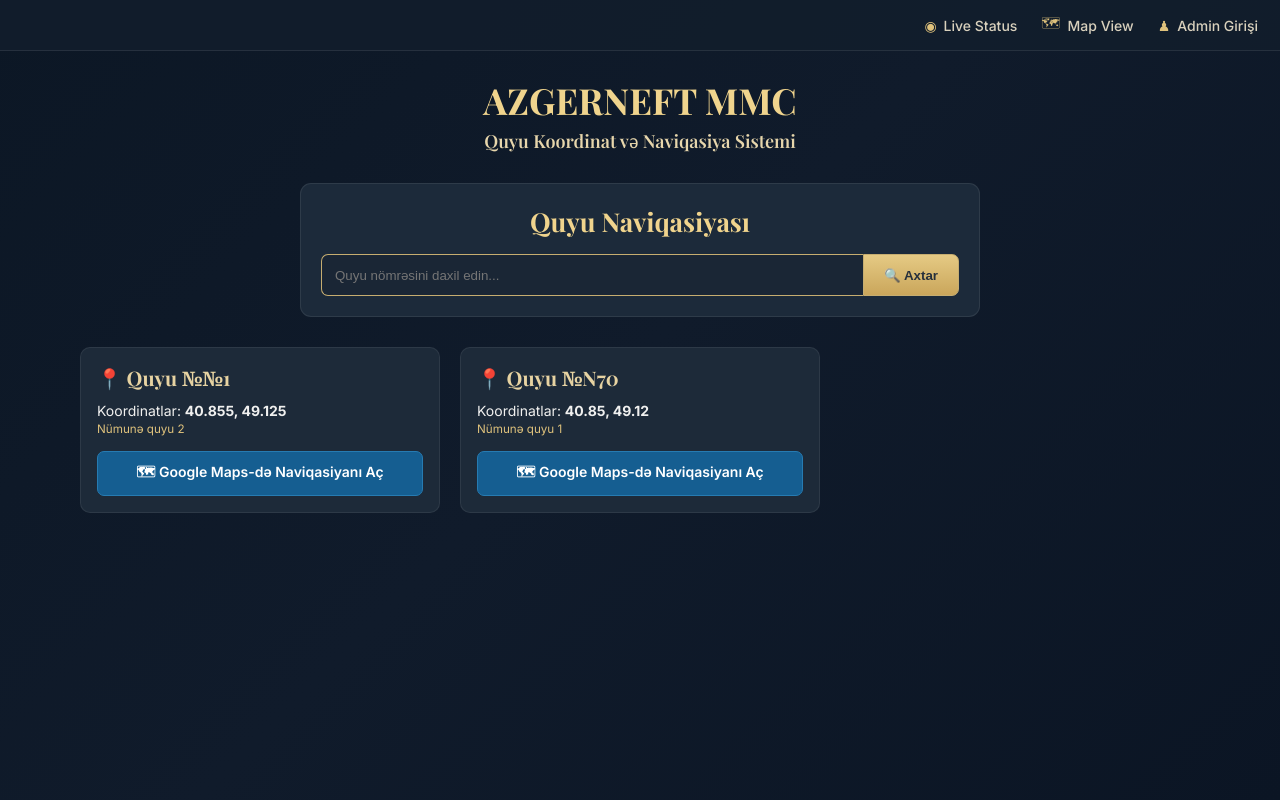
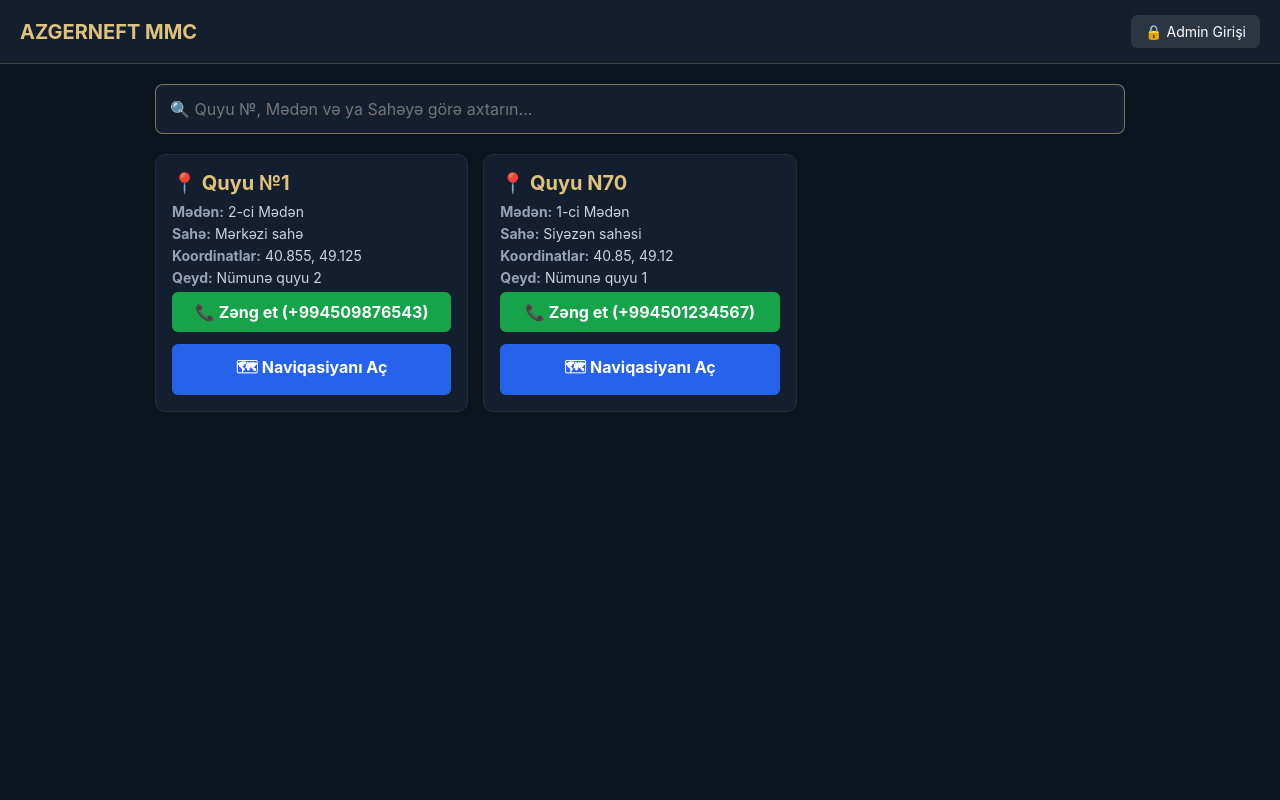
Before and after one commit to kamran451/azgerneft, a Flask app: page / in a window 1280 px wide. Run offline with Flask 3, Linux system fonts and the light colour scheme; data comes from the database, SQL or seed files in the repository.

Commit message:
Update index.html

```diff
--- a/templates/index.html
+++ b/templates/index.html
@@ -4,117 +4,82 @@
     <meta charset="UTF-8">
     <meta name="viewport" content="width=device-width, initial-scale=1.0">
     <title>AZGERNEFT MMC - Quyu Naviqasiyası</title>
-    <link rel="preconnect" href="https://fonts.googleapis.com">
-    <link rel="preconnect" href="https://fonts.gstatic.com" crossorigin>
-    <link href="https://fonts.googleapis.com/css2?family=Inter:wght@400;500;600;700&family=Playfair+Display:wght@600;700&display=swap" rel="stylesheet">
+    <link rel="manifest" href="/static/manifest.json">
+    <style>
+        * { margin: 0; padding: 0; box-sizing: border-box; font-family: -apple-system, BlinkMacSystemFont, 'Segoe UI', Roboto, sans-serif; }
+        body { background: #0b131e; color: #ffffff; padding-bottom: 30px; }
 
-    <style>
-        * { margin: 0; padding: 0; box-sizing: border-box; }
-        :root {
-            --bg: #0b1524;
-            --gold: #dfc27c;
-            --gold-light: #f0d48d;
-            --text: #edf0f2;
-        }
-        body {
-            min-height: 100vh;
-            color: var(--text);
-            font-family: "Inter", Arial, sans-serif;
-            background: linear-gradient(135deg, #0c1725 0%, #101b2b 48%, #0b1524 100%);
-        }
-        .topbar {
-            height: 51px;
-            border-bottom: 1px solid rgba(255,255,255,.09);
-            background: rgba(18, 29, 44, .94);
-            display: flex;
-            align-items: center;
-            justify-content: flex-end;
-            padding: 0 22px;
-            gap: 24px;
-        }
-        .nav-link {
-            color: #d9d1bd;
-            text-decoration: none;
-            font-size: 14px;
-            font-weight: 500;
-            display: flex;
-            align-items: center;
-            gap: 7px;
-        }
-        .nav-icon { color: var(--gold); }
-        .container { width: min(1120px, calc(100% - 30px)); margin: auto; }
-        .hero { text-align: center; padding-top: 25px; }
-        .hero-title { font-family: "Playfair Display", Georgia, serif; font-size: 36px; color: var(--gold-light); }
-        .hero-subtitle { font-family: "Playfair Display", Georgia, serif; font-size: 18px; color: #e7d6ac; margin-top: 5px; }
+        .header { background: #131f2e; padding: 15px 20px; display: flex; justify-content: space-between; align-items: center; border-bottom: 1px solid #dfc27c33; }
+        .logo { color: #dfc27c; font-size: 20px; font-weight: bold; }
+        .admin-link { color: #fff; background: rgba(255,255,255,0.1); padding: 8px 14px; border-radius: 6px; text-decoration: none; font-size: 14px; }
 
-        .search-box {
-            width: min(680px, 100%);
-            margin: 30px auto;
-            background: #1c2a3a;
-            border: 1px solid rgba(255,255,255,.08);
-            border-radius: 11px;
-            padding: 20px;
-        }
-        .search-title { text-align: center; color: var(--gold-light); font-family: "Playfair Display", Georgia, serif; font-size: 26px; margin-bottom: 15px; }
-        .search-form { display: flex; width: 100%; }
-        .search-input { height: 42px; flex: 1; border: 1px solid #c6ad70; border-right: none; background: #1a2635; color: white; padding: 0 13px; border-radius: 7px 0 0 7px; outline: none; }
-        .search-button { height: 42px; border: 1px solid #c6ad70; background: linear-gradient(180deg, #e5ca84, #caa65b); color: #26303c; font-weight: 700; padding: 0 20px; border-radius: 0 7px 7px 0; cursor: pointer; }
+        .container { max-width: 1000px; margin: 20px auto; padding: 0 15px; }
+        .search-box { margin-bottom: 20px; }
+        .search-input { width: 100%; padding: 14px; background: #131f2e; border: 1px solid #dfc27c88; border-radius: 8px; color: white; font-size: 16px; outline: none; }
 
-        .wells-grid { display: grid; grid-template-columns: repeat(auto-fill, minmax(280px, 1fr)); gap: 20px; padding-bottom: 50px; }
-        .well-card { background: #1d2a39; border: 1px solid rgba(255,255,255,.07); border-radius: 10px; padding: 16px; }
-        .well-title { color: #e7d3a2; font-family: "Playfair Display", Georgia, serif; font-size: 20px; font-weight: 700; margin-bottom: 10px; }
-        .coordinates { margin-bottom: 15px; color: #f0f0ef; font-size: 14px; }
-        .maps-button {
-            width: 100%; height: 45px; display: flex; justify-content: center; align-items: center; gap: 8px;
-            text-decoration: none; color: #ffffff; background: #155e91; border: 1px solid #267bb2; border-radius: 7px; font-size: 14px; font-weight: 600;
-        }
-        .empty { grid-column: 1 / -1; text-align: center; padding: 40px; background: rgba(30,43,59,.8); border-radius: 10px; }
+        .grid { display: grid; grid-template-columns: repeat(auto-fill, minmax(300px, 1fr)); gap: 15px; }
+        .card { background: #131f2e; border: 1px solid #1f2d3d; border-radius: 10px; padding: 16px; }
+        .card:hover { border-color: #dfc27c; }
+        .card-title { color: #dfc27c; font-size: 20px; font-weight: bold; margin-bottom: 8px; display: flex; justify-content: space-between; }
+        .info-row { font-size: 14px; color: #cbd5e1; margin-bottom: 5px; }
+        .info-row strong { color: #94a3b8; }
+
+        .btn-map { display: block; width: 100%; text-align: center; background: #2563eb; color: white; text-decoration: none; padding: 12px; border-radius: 6px; font-weight: bold; margin-top: 12px; }
+        .btn-call { display: block; width: 100%; text-align: center; background: #16a34a; color: white; text-decoration: none; padding: 10px; border-radius: 6px; font-weight: bold; margin-top: 6px; }
     </style>
 </head>
 <body>
 
-    <nav class="topbar">
-        <a href="/" class="nav-link"><span class="nav-icon">◉</span> Live Status</a>
-        <a href="/" class="nav-link"><span class="nav-icon">🗺</span> Map View</a>
-        <a href="{{ url_for('login') }}" class="nav-link"><span class="nav-icon">♟</span> Admin Girişi</a>
-    </nav>
+    <div class="header">
+        <div class="logo">AZGERNEFT MMC</div>
+        <a href="/login" class="admin-link">🔒 Admin Girişi</a>
+    </div>
 
-    <main class="container">
-        <section class="hero">
-            <h1 class="hero-title">AZGERNEFT MMC</h1>
-            <p class="hero-subtitle">Quyu Koordinat və Naviqasiya Sistemi</p>
-        </section>
+    <div class="container">
+        <div class="search-box">
+            <input type="text" id="searchInput" class="search-input" placeholder="🔍 Quyu №, Mədən və ya Sahəyə görə axtarın..." onkeyup="filterWells()">
+        </div>
 
-        <section class="search-box">
-            <h2 class="search-title">Quyu Naviqasiyası</h2>
-            <form class="search-form" method="GET" action="/">
-                <input class="search-input" type="text" name="search" placeholder="Quyu nömrəsini daxil edin..." value="{{ search }}">
-                <button class="search-button" type="submit">🔍 Axtar</button>
-            </form>
-        </section>
+        <div class="grid" id="wellsGrid">
+            {% for well in wells %}
+            <div class="card well-item">
+                <div class="card-title">
+                    <span>📍 Quyu {{ well.quyu_no }}</span>
+                </div>
+                <div class="info-row"><strong>Mədən:</strong> <span class="txt-meden">{{ well.meden or 'Təyin edilməyib' }}</span></div>
+                <div class="info-row"><strong>Sahə:</strong> <span class="txt-sahe">{{ well.sahe or 'Təyin edilməyib' }}</span></div>
+                <div class="info-row"><strong>Koordinatlar:</strong> {{ well.lat }}, {{ well.lon }}</div>
+                {% if well.qeyd %}<div class="info-row"><strong>Qeyd:</strong> {{ well.qeyd }}</div>{% endif %}
 
-        <section class="wells-grid">
-            {% if wells %}
-                {% for well in wells %}
-                    <article class="well-card">
-                        <h3 class="well-title">📍 Quyu №{{ well.quyu_no }}</h3>
-                        <div class="coordinates">
-                            Koordinatlar: <strong>{{ well.lat }}, {{ well.lon }}</strong>
-                            {% if well.qeyd %}<br><small style="color:#dfc27c;">{{ well.qeyd }}</small>{% endif %}
-                        </div>
-                        <a class="maps-button" href="https://www.google.com/maps?q={{ well.lat }},{{ well.lon }}" target="_blank">
-                            🗺 Google Maps-də Naviqasiyanı Aç
-                        </a>
-                    </article>
-                {% endfor %}
-            {% else %}
-                <div class="empty">
-                    <h3>Quyu tapılmadı</h3>
-                    <p style="margin-top:8px;">Axtarışa uyğun quyu yoxdur və ya bazaya quyu əlavə olunmayıb.</p>
-                </div>
-            {% endif %}
-        </section>
-    </main>
+                {% if well.telefon %}
+                    <a href="tel:{{ well.telefon }}" class="btn-call">📞 Zəng et ({{ well.telefon }})</a>
+                {% endif %}
+                <a href="https://www.google.com/maps/search/?api=1&query={{ well.lat }},{{ well.lon }}" target="_blank" class="btn-map">🗺 Naviqasiyanı Aç</a>
+            </div>
+            {% endfor %}
+        </div>
+    </div>
 
+    <script>
+        // Oflayn İşləmə Funksionallığı (Service Worker)
+        if ('serviceWorker' in navigator) {
+            navigator.serviceWorker.register('/sw.js');
+        }
+
+        // Anında Axtarış Funksiyası
+        function filterWells() {
+            let input = document.getElementById('searchInput').value.toLowerCase();
+            let items = document.getElementsByClassName('well-item');
+
+            for (let i = 0; i < items.length; i++) {
+                let text = items[i].innerText.toLowerCase();
+                if (text.includes(input)) {
+                    items[i].style.display = "block";
+                } else {
+                    items[i].style.display = "none";
+                }
+            }
+        }
+    </script>
 </body>
 </html>
```
